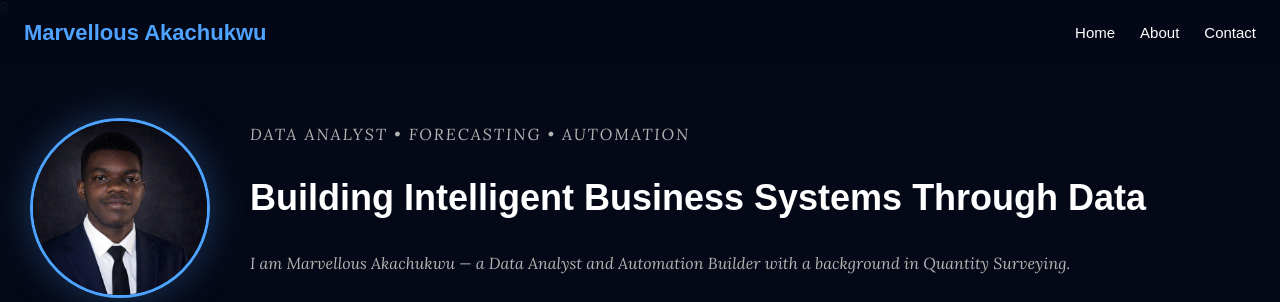
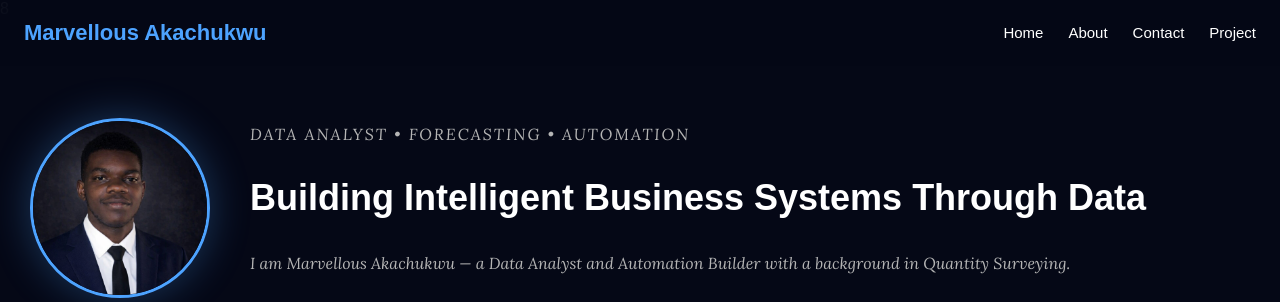
Before and after one commit to Marvel-del/Portfolio, a Flask app: page /about in a window 1280 px wide. Shown: the top 302 px of the page. Run offline with Flask 3, Linux system fonts and the light colour scheme.

Commit message:
Update about.html

```diff
--- a/templates/about.html
+++ b/templates/about.html
@@ -28,6 +28,8 @@
   <a href="/about">About</a>
 
   <li><a href="/contact">Contact</a></li>
+
+  <li><a href="/project">Project</a></li>
 
 </ul>
 
```
